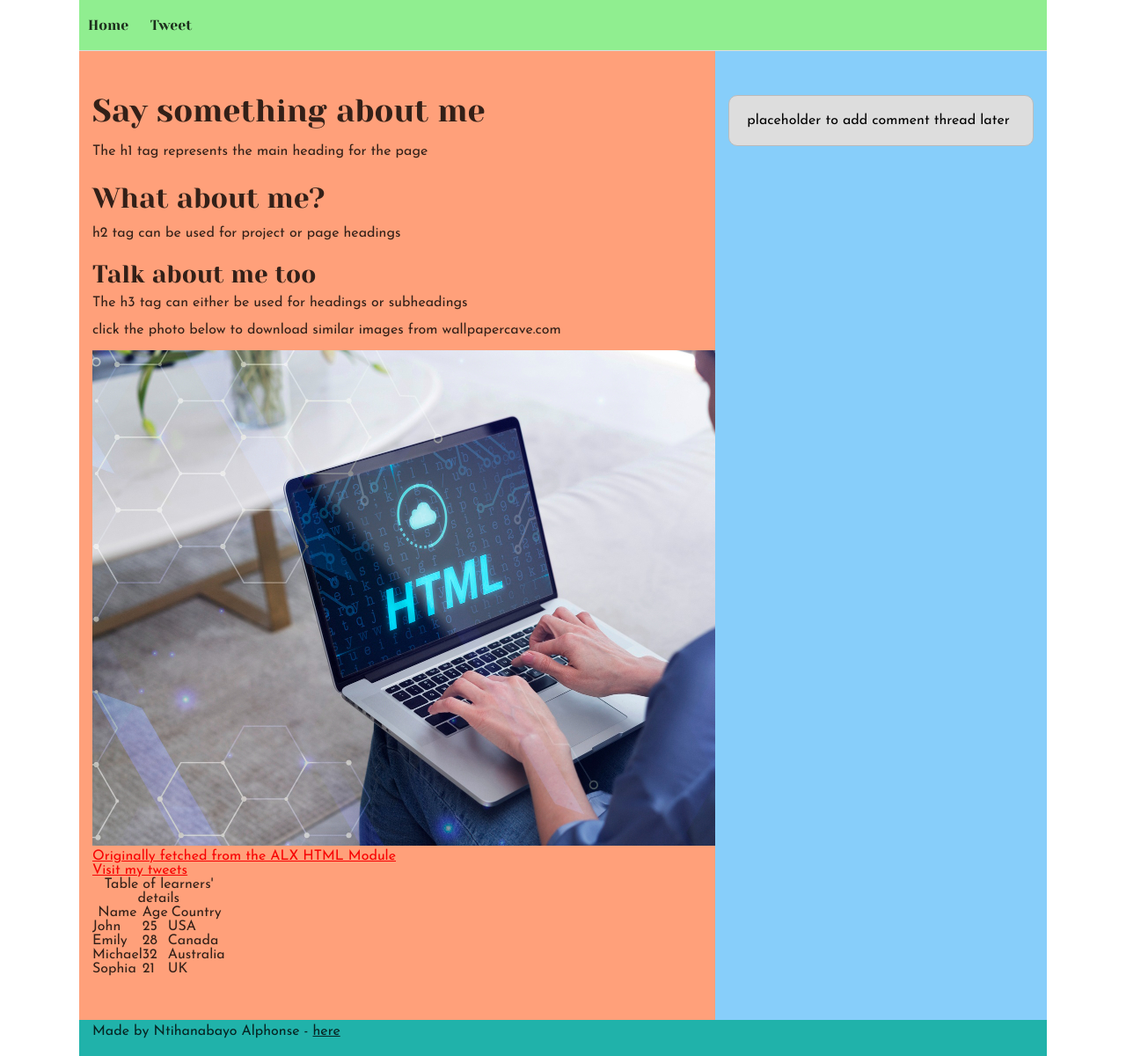
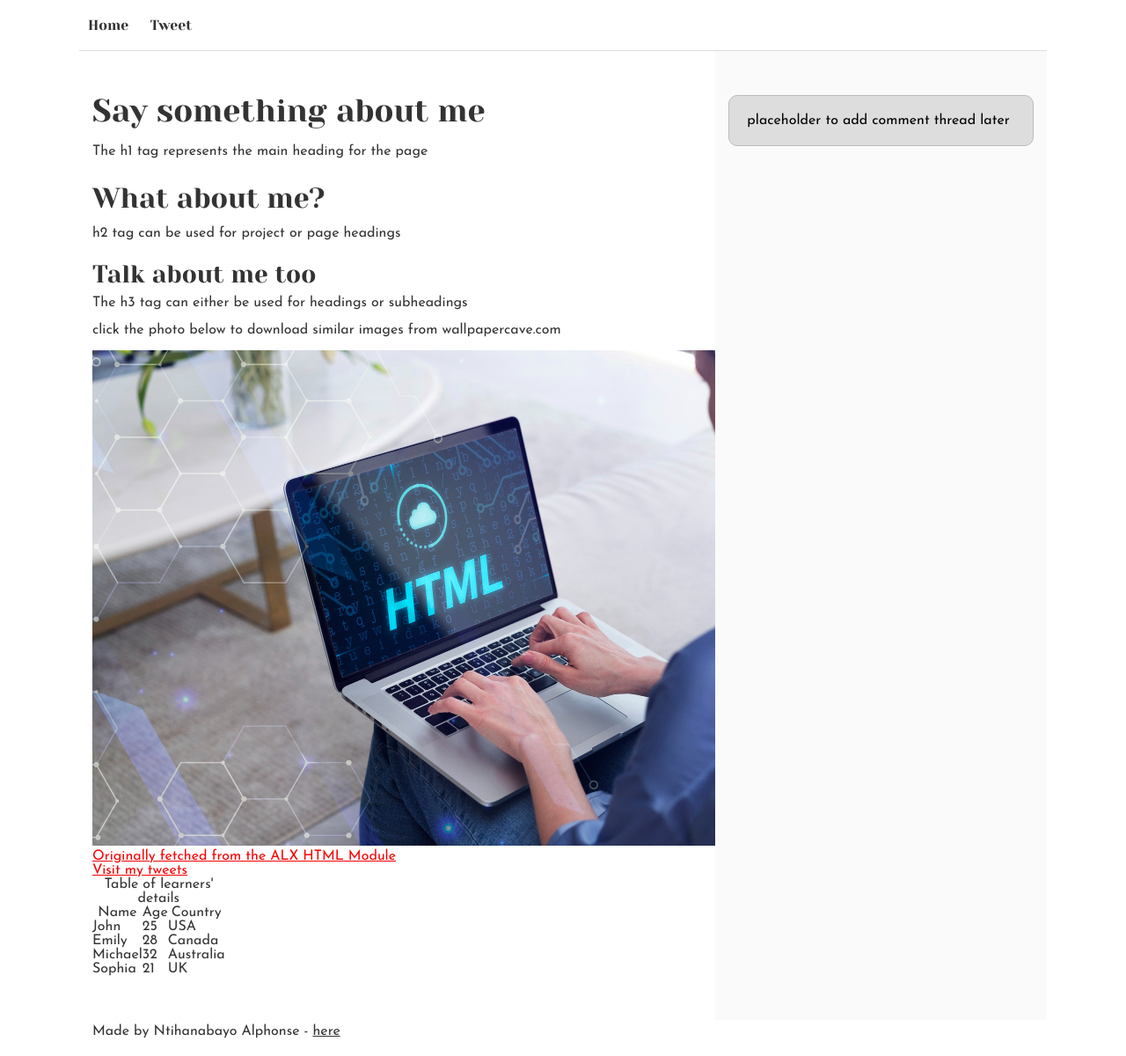
Before and after one commit to Ntihanabayo-Alphonse/alx_html_css, a plain HTML site: page css_basic/index.html in a window 1280 px wide. Shown: the whole page at 88% size. Drawn offline with Linux system fonts and the light colour scheme.

Commit message:
remove unnecessary background color

```diff
--- a/css_basic/styles.css
+++ b/css_basic/styles.css
@@ -1,20 +1,3 @@
-header {
-    background-color: lightgreen;
-}
-
-article {
-    background-color: lightsalmon;
-    /* margin-bottom: 5px; */
-}
-
-aside {
-    background-color: lightskyblue;
-}
-
-footer {
-    background-color: lightseagreen;
-}
-
 body {
     display: flex;
     flex-direction: column;
```
